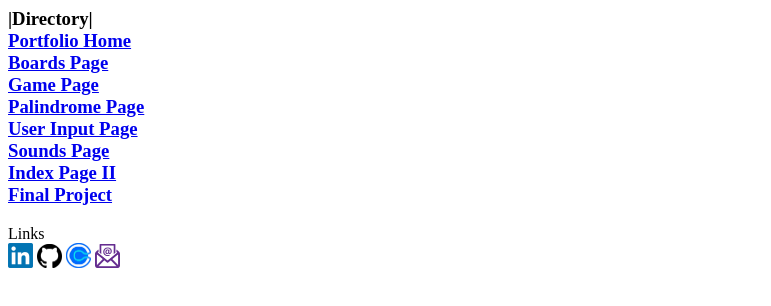
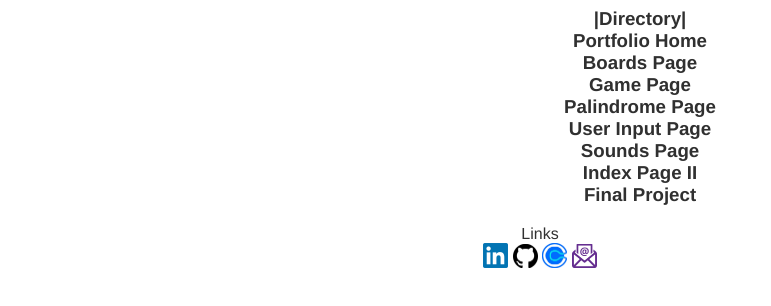
Before and after one commit to carltonajr/carltonajr.github.io, a plain HTML site: page page_template.html in a window 1280 px wide. Shown: the whole page, without its empty margins (0-771 px from the left). Drawn offline with Linux system fonts and the light colour scheme.

Commit message:
Add stylesheet link to page template

```diff
--- a/page_template.html
+++ b/page_template.html
@@ -1,4 +1,5 @@
 <body>
+  <link rel="stylesheet" href="css/file.css">
 <nav>
   <h3>|Directory|<br>
     <a href="index.html">Portfolio Home</a><br>
```
